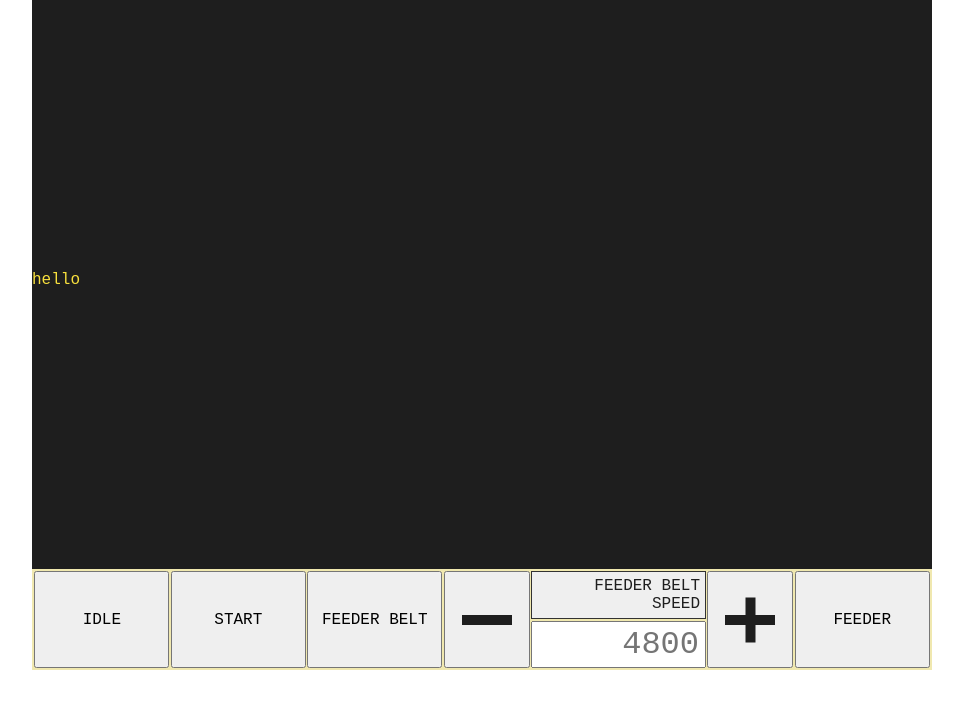
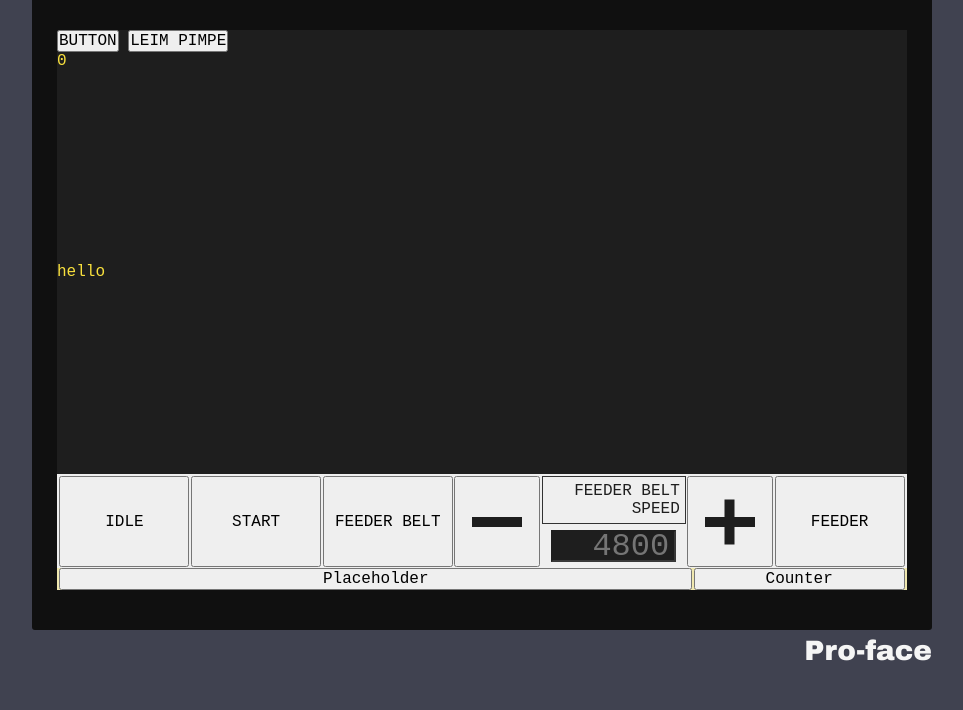
Before and after one commit to Keanin-Cupido/static-sheggia-control, a website: page index.html in a window 1280 px wide. Shown: the part 90-800 px from the top of the page, without its empty margins (158-1121 px from the left). Drawn offline with Linux system fonts and the light colour scheme.

Commit message:
style: add outer control layout

```diff
--- a/index.html
+++ b/index.html
@@ -6,9 +6,16 @@
     <meta name="viewport" content="width=device-width" />
     <link rel="stylesheet" href="./styles/styles.css" />
     <script type="module" src="script.js"></script>
+    <!-- Fonts -->
+    <!-- --- Archivo --- -->
+    <link rel="preconnect" href="https://fonts.googleapis.com">
+    <link rel="preconnect" href="https://fonts.gstatic.com" crossorigin>
+    <link href="https://fonts.googleapis.com/css2?family=Archivo+Black&display=swap" rel="stylesheet">
   </head>
   <body>
     <main class="main__screen">
+      <p class="panel__header">QUICKPANEL</p>
+      <p class="panel__footer">Pro-face</p>
       <!-- Top -->
       <div class="main__screen--top">
         <div class="btn__group">
@@ -33,7 +40,7 @@
             </button>
             <div class="speed__controlers--indicator">
               <p>FEEDER BELT SPEED</p>
-              <input type="text" placeholder="4800">
+              <input type="text" placeholder="4800" disabled>
             </div>
             <button type="button">
               <div class="btn__plus"></div>
@@ -42,7 +49,10 @@
           <button type="button">FEEDER</button>
         </div>
 
-        <div class="mid__btns"></div>
+        <div class="mid__btns">
+          <button type="button" class="mid__btns--lft">Placeholder</button>
+          <button type="button" class="mid__btns--cntr">Counter</button>
+        </div>
         <div class="btm__btns"></div>
       </div>
     </main>
--- a/styles/styles.css
+++ b/styles/styles.css
@@ -14,6 +14,7 @@ body {
   display: grid;
   place-items: center;
   min-height: 100vh;
+  background-color: rgb(64, 66, 80);
 }
 
 .main__screen {
@@ -21,12 +22,41 @@ body {
   width: 90%;
   min-width: 600px;
   max-width: 900px;
-  height: 90%;
+  height: 80%;
   display: flex;
   flex-direction: column;
   align-items: flex-start;
   justify-content: space-between;
-  border-radius: 5px;
+  border-top: 40px solid rgb(16, 16, 16);
+  border-left: 25px solid rgb(16, 16, 16);
+  border-right: 25px solid rgb(16, 16, 16);
+  border-bottom: 40px solid rgb(16, 16, 16);
+  border-radius: 3px;
+  position: relative;
+}
+.panel__header {
+  position: absolute;
+  left: -25px;
+  top: -72px;
+  font-family: inherit;
+  font-weight: bold;
+  font-size: 1.5rem;
+  color: whitesmoke;
+  font-family: "Archivo Black", sans-serif;
+  font-weight: 400;
+  font-style: italic;
+}
+.panel__footer {
+  position: absolute;
+  right: -25px;
+  bottom: -76px;
+  font-family: inherit;
+  font-weight: bold;
+  font-size: 1.75rem;
+  color: whitesmoke;
+  font-family: "Archivo Black", sans-serif;
+  font-weight: 400;
+  font-style: normal;
 }
 
 button {
@@ -43,8 +73,8 @@ button {
   width: 100%;
   display: flex;
   gap: 0.1em;
-  background-color: #f0e8af;
-  padding: 0.15em;
+  background-color: #EFEFEF;
+  padding: 0.15em 0.15em 0.05em 0.15em;
 }
 .top__btns button {
   width: max-content;
@@ -99,9 +129,34 @@ button {
   padding: 5px;
 }
 .speed__controlers--indicator > input {
+  box-sizing: border-box;
   padding: 3px 5px;
   text-align: right;
   font-family: inherit;
   font-size: 2rem;
-  max-width: 175px;
+  max-width: 125px;
+  height: 32px;
+  background: #1e1e1e;
+  margin: 0.15em 0.3em;
 }
+
+/* Mid Buttons */
+.mid__btns {
+  width: 100%;
+  display: flex;
+  gap: 0.1em;
+  background-color: #f0e8af;
+  padding: 0 0.15em 0 0.15em;
+}
+.mid__btns > button {
+  display: flex;
+  justify-content: center;
+  font-family: inherit;
+  text-align: center;
+}
+.mid__btns--lft {
+  width: 75%;
+}
+.mid__btns--cntr {
+  width: 25%;
+}
```
